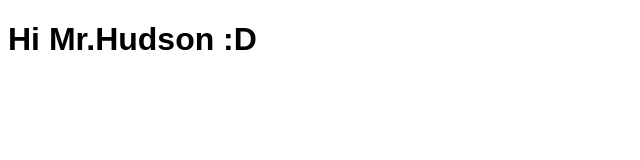
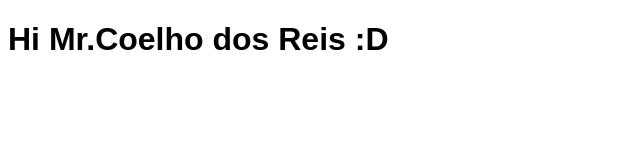
Before and after one commit to Krakalaka/Krakalaka.github.io, a plain HTML site: page index.html in a window 1280 px wide. Shown: the whole page, without its empty margins (0-640 px from the left). Drawn offline with Linux system fonts and the light colour scheme.

Commit message:
Update index.html
Changed the name I called my professor

```diff
--- a/index.html
+++ b/index.html
@@ -13,7 +13,7 @@
 </head>
 
 <body>
-    <h1>Hi Mr.Hudson :D</h1>
+    <h1>Hi Mr.Coelho dos Reis :D</h1>
 </body>
 
 </html>
```
